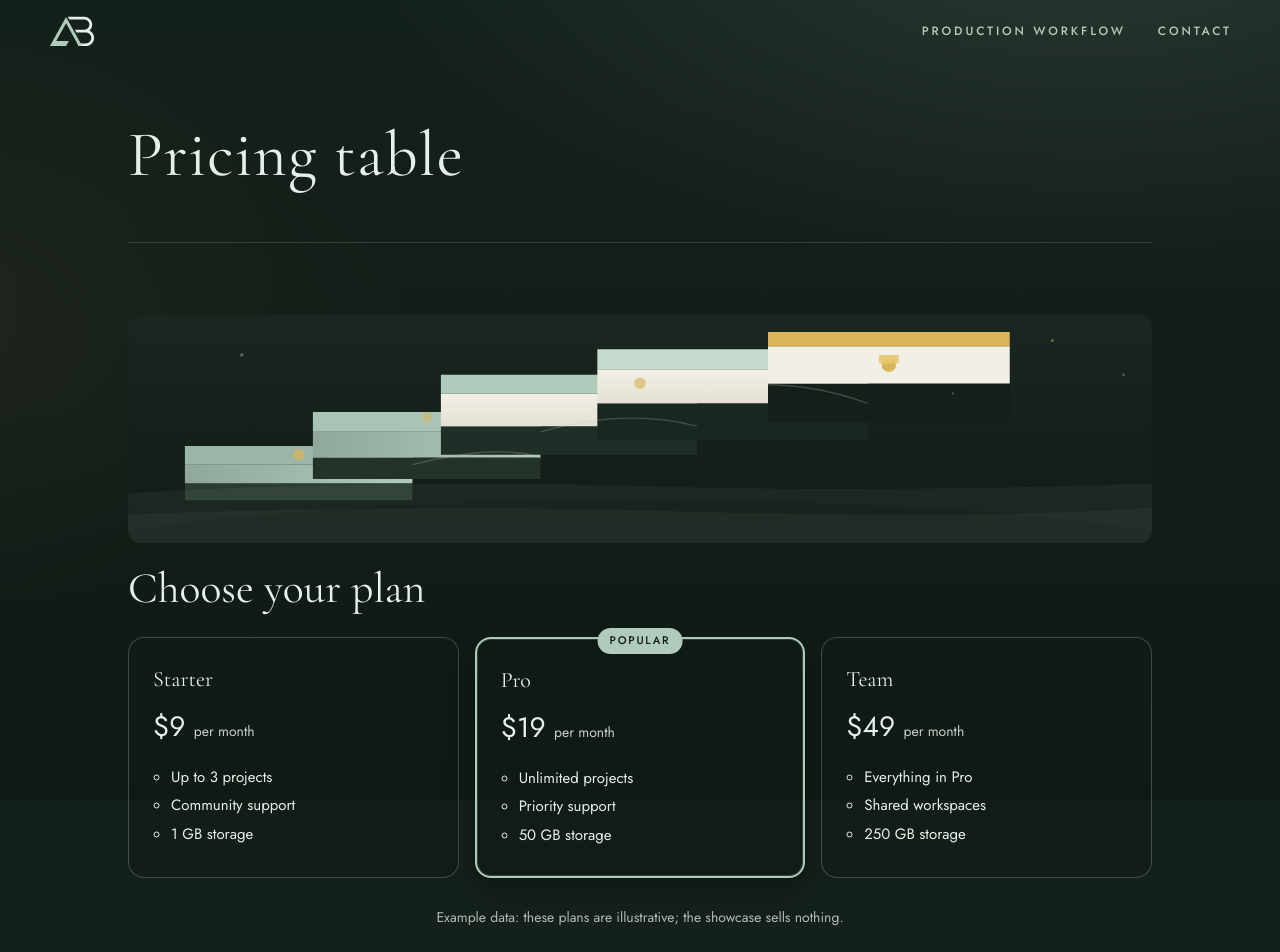
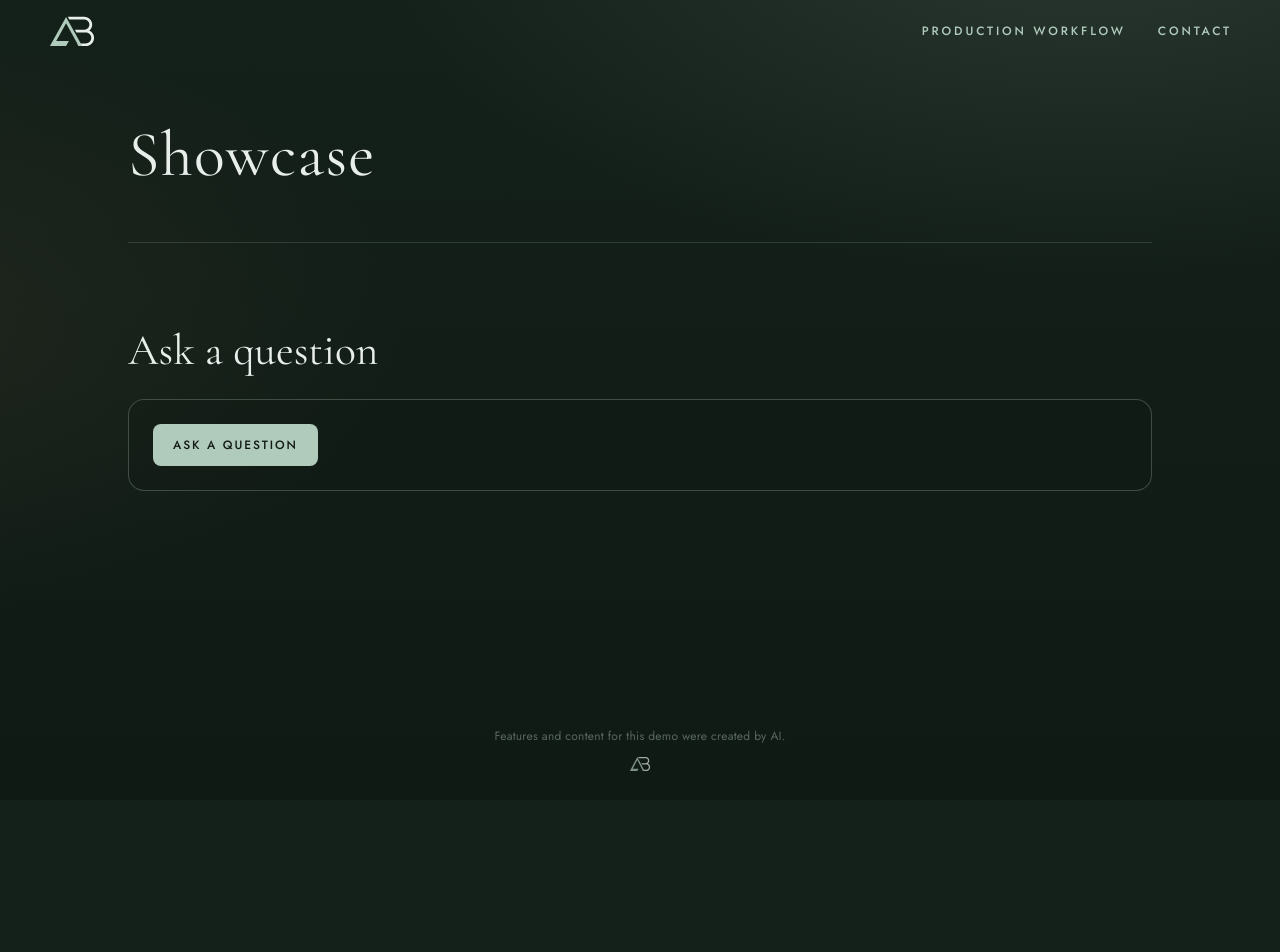
Before and after one commit to ashtonbach/agent-showcase, a Next.js app: page /showcase/ in a window 1280 px wide. Shown: the top 952 px of the page. After the commit the page ends 800 px from the top, so only its background shows below. Built offline with nearby package versions, Linux system fonts and the light colour scheme.

Commit message:
Feature: Your request (Authors: Alder) (#330)
Merged after Rowan (AI reviewer) approved dd6ef2d and the v2 gate, build and functional checks passed. Author: Alder (AI coder)

Co-authored-by: Alder <alder@agents.ashtonbach.com>

```diff
--- a/app/lab/current.json
+++ b/app/lab/current.json
@@ -1 +1 @@
-{"slug":"pricing-table"}
+{"slug":"custom-1792972217"}
--- /dev/null
+++ b/app/lab/custom-1792972217/index.tsx
@@ -0,0 +1,59 @@
+"use client";
+import { useState, type FormEvent } from "react";
+const css = `
+.lab-wrap{width:min(720px,100%);margin:8px auto 56px}
+.lab-card{border:1px solid rgba(176,203,188,.28);border-radius:16px;padding:24px;background:rgba(18,26,22,.35)}
+.lab-toggle,.lab-submit{font-family:var(--sans);font-weight:500;color:#121a16;background:var(--sage);border:none;border-radius:8px;padding:12px 20px;cursor:pointer}
+.lab-toggle{letter-spacing:.16em;text-transform:uppercase;font-size:.75rem}
+.lab-toggle:focus-visible,.lab-submit:focus-visible,.lab-input:focus-visible,.lab-textarea:focus-visible{outline:2px solid var(--sage);outline-offset:2px}
+.lab-form{margin-top:20px;display:flex;flex-direction:column;gap:16px}
+.lab-form[hidden]{display:none}
+.lab-field{display:flex;flex-direction:column;gap:6px}
+.lab-label{font-family:var(--sans);font-size:.75rem;font-weight:500;letter-spacing:.16em;text-transform:uppercase;color:var(--mist)}
+.lab-input,.lab-textarea{font-family:var(--sans);font-size:1rem;color:var(--mist);background:#14201a;border:1px solid rgba(176,203,188,.28);border-radius:8px;padding:10px 12px;width:100%;box-sizing:border-box}
+.lab-textarea{min-height:120px;resize:vertical}
+.lab-submit{font-size:.9rem;align-self:flex-start}
+.lab-thanks{margin-top:20px;color:var(--mist);font-family:var(--sans);line-height:1.5}
+@media (prefers-reduced-motion:reduce){.lab-toggle,.lab-submit{transition:none}}
+`;
+export default function Lab() {
+  const [formOpen, setFormOpen] = useState(false);
+  const [submitted, setSubmitted] = useState(false);
+  function onSubmit(e: FormEvent<HTMLFormElement>) {
+    e.preventDefault();
+    setSubmitted(true);
+    setFormOpen(false);
+  }
+  return (
+    <section data-lab="custom-1792972217" aria-labelledby="lab-contact-heading" className="lab-wrap">
+      <style>{css}</style>
+      <h2 id="lab-contact-heading">Ask a question</h2>
+      <div className="lab-card">
+        {!submitted && (
+          <button type="button" className="lab-toggle" aria-expanded={formOpen} aria-controls="lab-contact-form" onClick={() => setFormOpen((o) => !o)}>
+            Ask a Question
+          </button>
+        )}
+        {submitted ? (
+          <p className="lab-thanks" role="status">Thank you for your submission. We appreciate you reaching out.</p>
+        ) : (
+          <form id="lab-contact-form" className="lab-form" hidden={!formOpen} onSubmit={onSubmit}>
+            <div className="lab-field">
+              <label className="lab-label" htmlFor="lab-name">Name</label>
+              <input id="lab-name" name="name" type="text" className="lab-input" autoComplete="name" required />
+            </div>
+            <div className="lab-field">
+              <label className="lab-label" htmlFor="lab-email">Email</label>
+              <input id="lab-email" name="email" type="email" className="lab-input" autoComplete="email" required />
+            </div>
+            <div className="lab-field">
+              <label className="lab-label" htmlFor="lab-question">Questions</label>
+              <textarea id="lab-question" name="question" className="lab-textarea" required />
+            </div>
+            <button type="submit" className="lab-submit">Submit question</button>
+          </form>
+        )}
+      </div>
+    </section>
+  );
+}
--- a/app/lab/pricing-table/index.tsx
+++ /dev/null
@@ -1,65 +0,0 @@
-"use client";
-import { useState } from "react";
-
-/* Example plan prices — illustrative only; see lab-note on page */
-const PLANS = [
-  { name: "Starter", price: "9", features: ["Up to 3 projects", "Community support", "1 GB storage"] },
-  { name: "Pro", price: "19", features: ["Unlimited projects", "Priority support", "50 GB storage"], best: true },
-  { name: "Team", price: "49", features: ["Everything in Pro", "Shared workspaces", "250 GB storage"] },
-];
-
-const css = `
-.lab-wrap { width: min(960px, 100%); margin: 8px auto 56px; }
-.lab-wrap [data-art="image"] { display: block; width: 100%; aspect-ratio: 9/2; height: auto; border-radius: 12px; margin-bottom: 20px; object-fit: cover; }
-.lab-wrap [data-art="fallback"] { display: block; width: 100%; aspect-ratio: 9/2; border-radius: 12px; margin-bottom: 20px; background: rgba(176,203,188,0.12); }
-.lab-wrap h2 { font-family: var(--serif); font-weight: 400; font-size: 30px; line-height: 1.15; color: var(--mist); margin: 0 0 28px; }
-.lab-tiers { list-style: none; margin: 0; padding: 0; display: grid; grid-template-columns: repeat(3, 1fr); gap: 16px; }
-@media (max-width: 760px) { .lab-tiers { grid-template-columns: 1fr; max-width: min(720px, 100%); margin: 0 auto; } }
-.lab-tier { position: relative; border: 1px solid rgba(176,203,188,0.28); border-radius: 16px; padding: 24px; background: rgba(18,26,22,0.35); color: #F2EFE6; }
-.lab-tier[data-best="true"] { border-color: var(--sage); border-width: 2px; background: rgba(18,26,22,0.55); box-shadow: 0 12px 32px rgba(0,0,0,0.25), inset 0 0 0 1px rgba(176,203,188,0.2); }
-.lab-badge { position: absolute; top: -11px; left: 50%; transform: translateX(-50%); font-family: var(--sans); font-weight: 500; font-size: 11px; letter-spacing: 0.16em; text-transform: uppercase; background: var(--sage); color: #121A16; padding: 4px 12px; border-radius: 999px; }
-.lab-name { font-family: var(--serif); font-size: 22px; font-weight: 400; margin: 0 0 8px; color: var(--mist); }
-.lab-price { margin: 0 0 16px; font-size: 28px; color: var(--mist); }
-.lab-price span { font-size: 14px; font-weight: 400; color: #E8EEE9; opacity: 0.85; }
-.lab-feats { margin: 0; padding: 0 0 0 18px; color: #E8EEE9; font-size: 15px; line-height: 1.5; }
-.lab-feats li { margin-bottom: 6px; }
-.lab-note { margin: 28px 0 0; font-size: 14px; color: #E8EEE9; opacity: 0.75; text-align: center; }
-@media (prefers-reduced-motion: reduce) { .lab-tier { transition: none; } }
-`;
-
-export default function Lab() {
-  const [artErr, setArtErr] = useState(false);
-  return (
-    <section data-lab="pricing-table" aria-labelledby="pricing-table-title" className="lab-wrap">
-      <style>{css}</style>
-      {artErr ? (
-        <span data-art="fallback" aria-hidden="true" className="lab-art-fb" />
-      ) : (
-        <img
-          data-art="image"
-          src="/lab/pricing-table/header.svg"
-          width={720}
-          height={160}
-          alt=""
-          onError={() => setArtErr(true)}
-        />
-      )}
-      <h2 id="pricing-table-title">Choose your plan</h2>
-      <ul className="lab-tiers">
-        {PLANS.map((p) => (
-          <li key={p.name} className="lab-tier" {...(p.best ? { "data-best": "true" } : {})}>
-            {p.best ? <span className="lab-badge">Popular</span> : null}
-            <h3 className="lab-name">{p.name}</h3>
-            <p className="lab-price">${p.price} <span>per month</span></p>
-            <ul className="lab-feats">
-              {p.features.map((f) => (
-                <li key={f}>{f}</li>
-              ))}
-            </ul>
-          </li>
-        ))}
-      </ul>
-      <p className="lab-note">Example data: these plans are illustrative; the showcase sells nothing.</p>
-    </section>
-  );
-}
--- a/app/page.tsx
+++ b/app/page.tsx
@@ -1,4 +1,4 @@
-import Lab from "./lab/pricing-table";
+import Lab from "./lab/custom-1792972217";
 import { readDemoKey, demoTitle } from "./demo-name";
 const demoKey = readDemoKey();
 const demoName = demoTitle();
```
Also changed, not shown: public/lab/pricing-table/header.svg (deleted).
